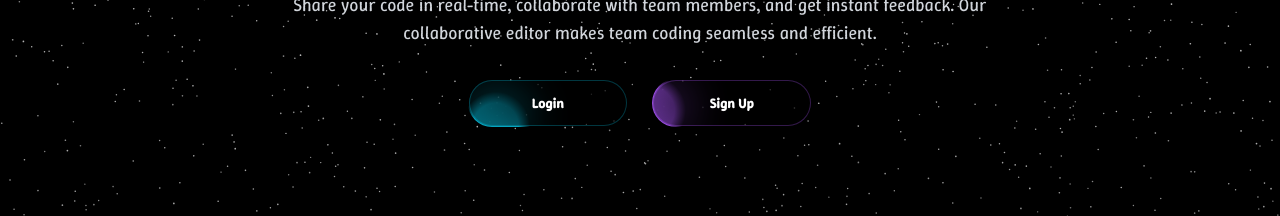
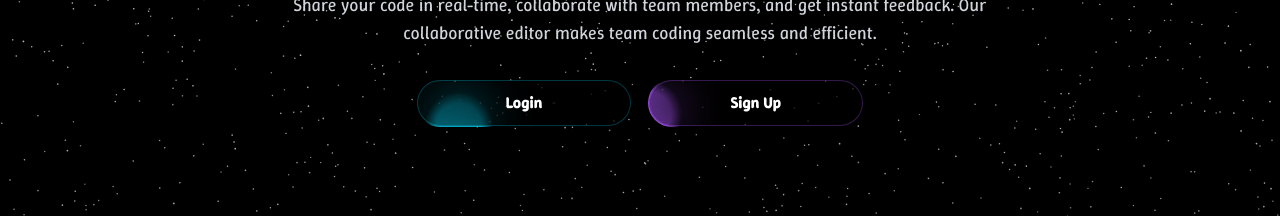
Before and after one commit to Nafeel-AC/Collab_Editor, a React (Create React App) app in the folder Frontend/: page /welcome in a window 1280 px wide. Shown: the part 493-709 px from the top of the page. Built offline with nearby package versions, Linux system fonts and the light colour scheme; no server answers; a web font is replaced by a local one.

Commit message:
Cleanennenn

```diff
--- a/Frontend/src/components/WelcomePage.js
+++ b/Frontend/src/components/WelcomePage.js
@@ -83,14 +83,14 @@ const WelcomePage = () => {
             Our collaborative editor makes team coding seamless and efficient.
           </p>
 
-          {/* Call to action buttons with moving borders */}
-          <div className="flex flex-col sm:flex-row justify-center space-y-4 sm:space-y-0 sm:space-x-6">
+          {/* Call to action buttons with moving borders - now side by side on all screen sizes */}
+          <div className="flex flex-row justify-center space-x-4 mx-auto max-w-xs md:max-w-md">
             <Button
               as={Link}
               to="/LoginPage"
-              containerClassName="w-40 h-12 transition-all duration-300 hover:scale-110 hover:shadow-lg hover:shadow-cyan-500/40"
+              containerClassName="flex-1 h-12 transition-all duration-300 hover:scale-110 hover:shadow-lg hover:shadow-cyan-500/40"
               borderClassName="bg-[radial-gradient(#06b6d4_40%,transparent_60%)] opacity-90"
-              className="bg-black/30 border-cyan-500/30 text-white font-semibold"
+              className="bg-black/30 border-cyan-500/30 text-white font-semibold text-sm md:text-base w-full"
               duration={2000}
             >
               Login
@@ -99,9 +99,9 @@ const WelcomePage = () => {
             <Button
               as={Link}
               to="/SignupPage"
-              containerClassName="w-40 h-12 transition-all duration-300 hover:scale-110 hover:shadow-lg hover:shadow-purple-500/40"
+              containerClassName="flex-1 h-12 transition-all duration-300 hover:scale-110 hover:shadow-lg hover:shadow-purple-500/40"
               borderClassName="bg-[radial-gradient(#a855f7_40%,transparent_60%)] opacity-90"
-              className="bg-black/30 border-purple-500/30 text-white font-semibold"
+              className="bg-black/30 border-purple-500/30 text-white font-semibold text-sm md:text-base w-full"
               duration={3000}
             >
               Sign Up
```
